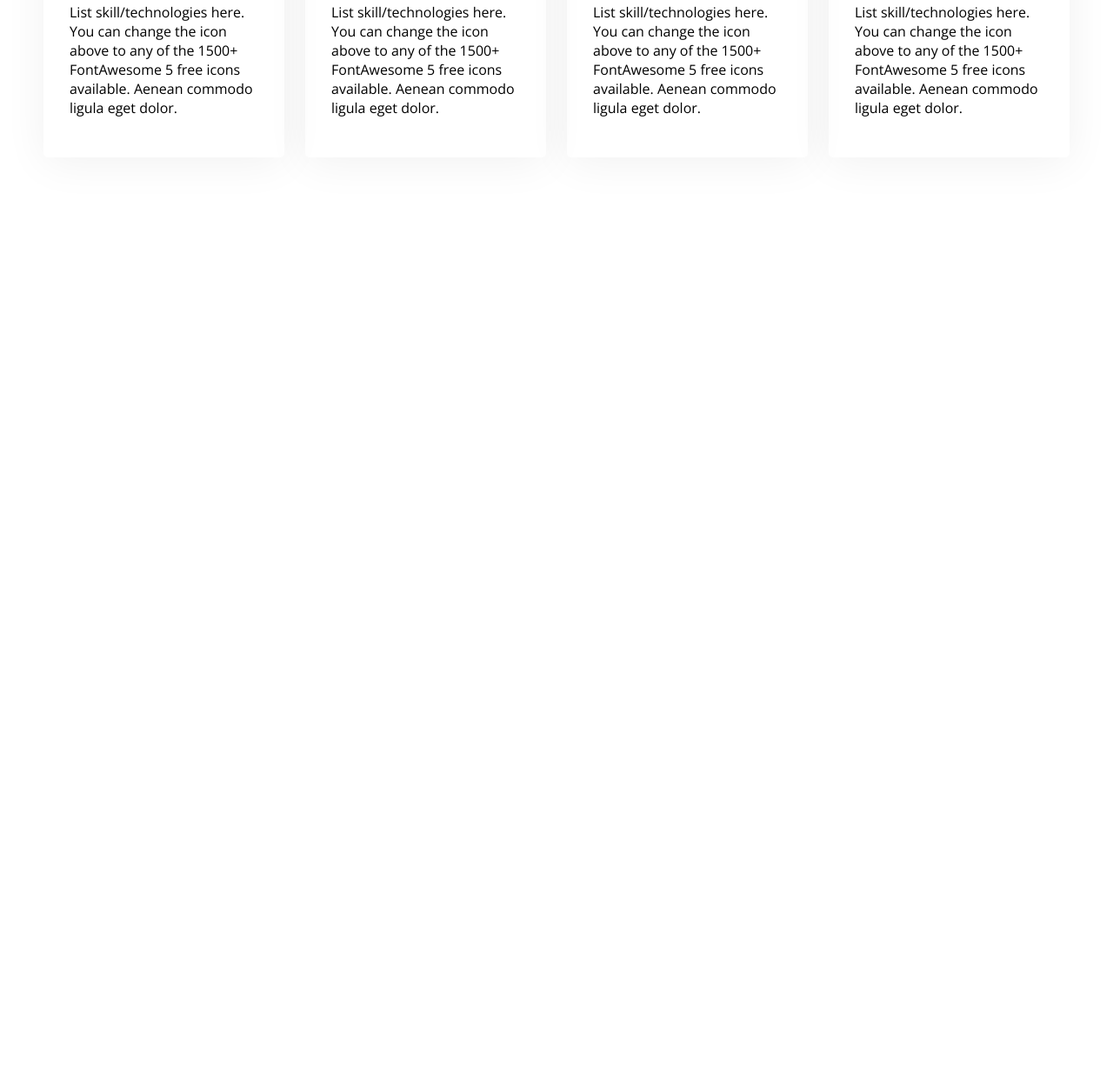
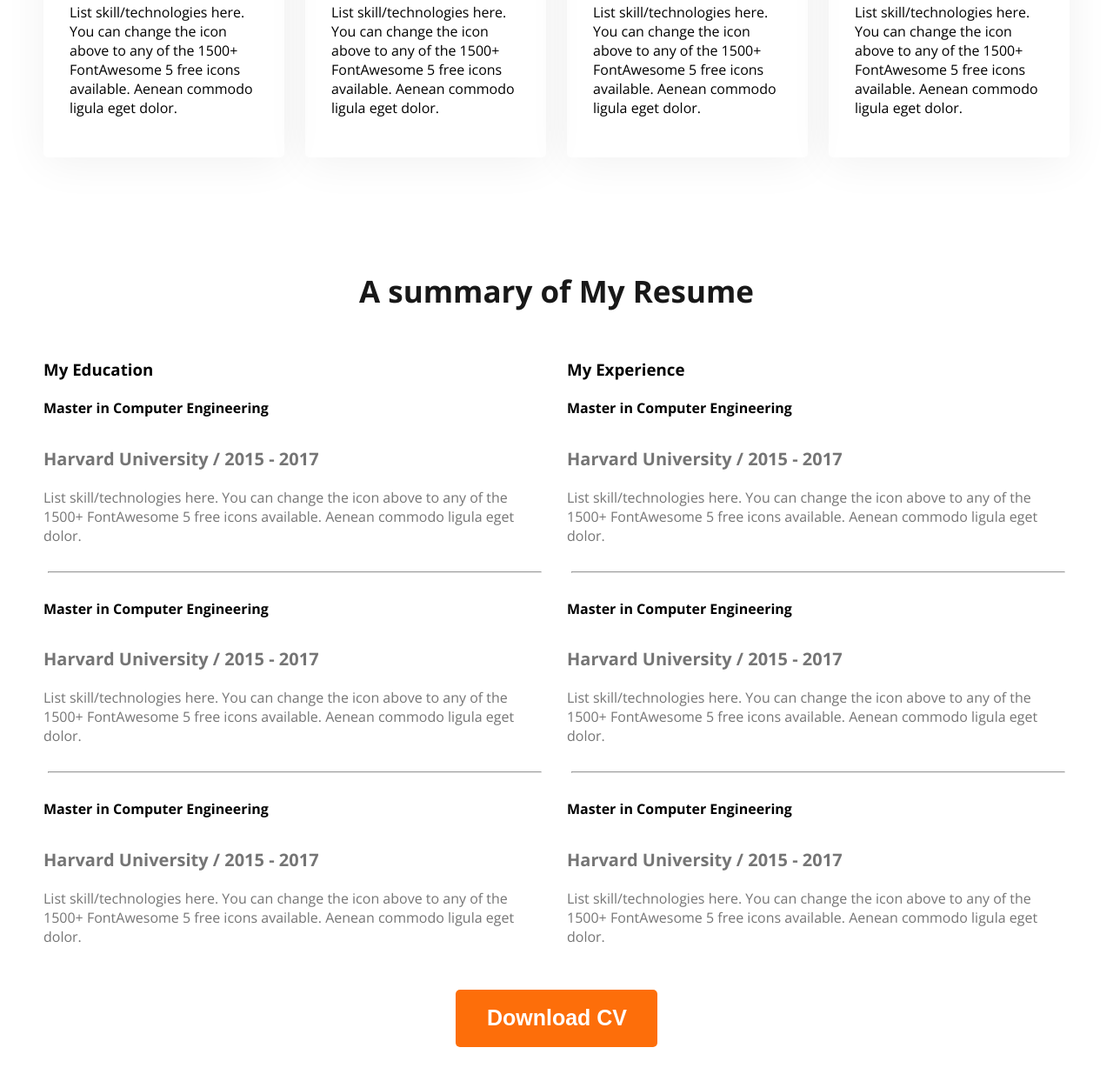
Before and after one commit to Ashik184/web-dev-portfolio, a plain HTML site: page index.html in a window 1280 px wide. Shown: the part 2018-3261 px from the top of the page at 87% size. Before the commit the page ends 2329 px from the top, so only its background shows below. Drawn offline with nearby package versions, Linux system fonts and the light colour scheme.

Commit message:
resume section done

```diff
--- a/index.html
+++ b/index.html
@@ -81,6 +81,60 @@
                 </div>
             </div>
         </section>
+            <section class="resume">
+                <h3 class="section-title text-center">A summary of My Resume</h3>
+                <div class="resume-container">
+                    <!-- .resume-column*2>h3.resume-column-title+.experience*3>h4.experience-title+h5.experience-sub-title+.experience-description -->
+                    <div class="resume-column">
+                        <h3 class="resume-column-title">My Education</h3>
+                        <div class="experience">
+                            <h4 class="experience-title">Master in Computer Engineering</h4>
+                            <h5 class="experience-sub-title">Harvard University / 2015 - 2017</h5>
+                            <div class="experience-description">List skill/technologies here. You can change the icon above
+                                to any of the 1500+ FontAwesome 5 free icons available. Aenean commodo ligula eget dolor.</div>
+                        </div>
+                        <hr>
+                        <div class="experience">
+                            <h4 class="experience-title">Master in Computer Engineering</h4>
+                            <h5 class="experience-sub-title">Harvard University / 2015 - 2017</h5>
+                            <div class="experience-description">List skill/technologies here. You can change the icon above
+                                to any of the 1500+ FontAwesome 5 free icons available. Aenean commodo ligula eget dolor.</div>
+                        </div>
+                        <hr>
+                        <div class="experience">
+                            <h4 class="experience-title">Master in Computer Engineering</h4>
+                            <h5 class="experience-sub-title">Harvard University / 2015 - 2017</h5>
+                            <div class="experience-description">List skill/technologies here. You can change the icon above
+                                to any of the 1500+ FontAwesome 5 free icons available. Aenean commodo ligula eget dolor.</div>
+                        </div>
+                    </div>
+                    <div class="resume-column">
+                        <h3 class="resume-column-title">My Experience</h3>
+                        <div class="experience">
+                            <h4 class="experience-title">Master in Computer Engineering</h4>
+                            <h5 class="experience-sub-title">Harvard University / 2015 - 2017</h5>
+                            <div class="experience-description">List skill/technologies here. You can change the icon above
+                                to any of the 1500+ FontAwesome 5 free icons available. Aenean commodo ligula eget dolor.</div>
+                        </div>
+                        <hr>
+                        <div class="experience">
+                            <h4 class="experience-title">Master in Computer Engineering</h4>
+                            <h5 class="experience-sub-title">Harvard University / 2015 - 2017</h5>
+                            <div class="experience-description">List skill/technologies here. You can change the icon above
+                                to any of the 1500+ FontAwesome 5 free icons available. Aenean commodo ligula eget dolor.</div>
+                        </div>
+                        <hr>
+                        <div class="experience">
+                            <h4 class="experience-title">Master in Computer Engineering</h4>
+                            <h5 class="experience-sub-title">Harvard University / 2015 - 2017</h5>
+                            <div class="experience-description">List skill/technologies here. You can change the icon above
+                                to any of the 1500+ FontAwesome 5 free icons available. Aenean commodo ligula eget dolor.</div>
+                        </div>
+                    </div>
+                </div>
+                <div class="text-center resume-download-cv"><button class="btn-primary">Download CV</button></div>
+
+            </section>
     </main>
     <footer>
 
--- a/styles/portfolio.css
+++ b/styles/portfolio.css
@@ -133,3 +133,23 @@ main section{
     border-radius: 5px;
     box-shadow: 0px 6px 50px 0 rgba(0, 0, 0, 0.06);
 }
+/* resume section style */
+.resume-container{
+    display: flex;
+    gap: 24px;
+}
+.experience-description{
+    color: #757575;
+}
+.experience-sub-title{
+    color: #757575;
+    font-size: 20px;
+    font-weight: 600px;
+    margin-bottom: 20px;
+}
+.resume hr{
+    margin: 30px 5px ;
+}
+.resume-download-cv{
+    margin-top: 50px;
+}
```
